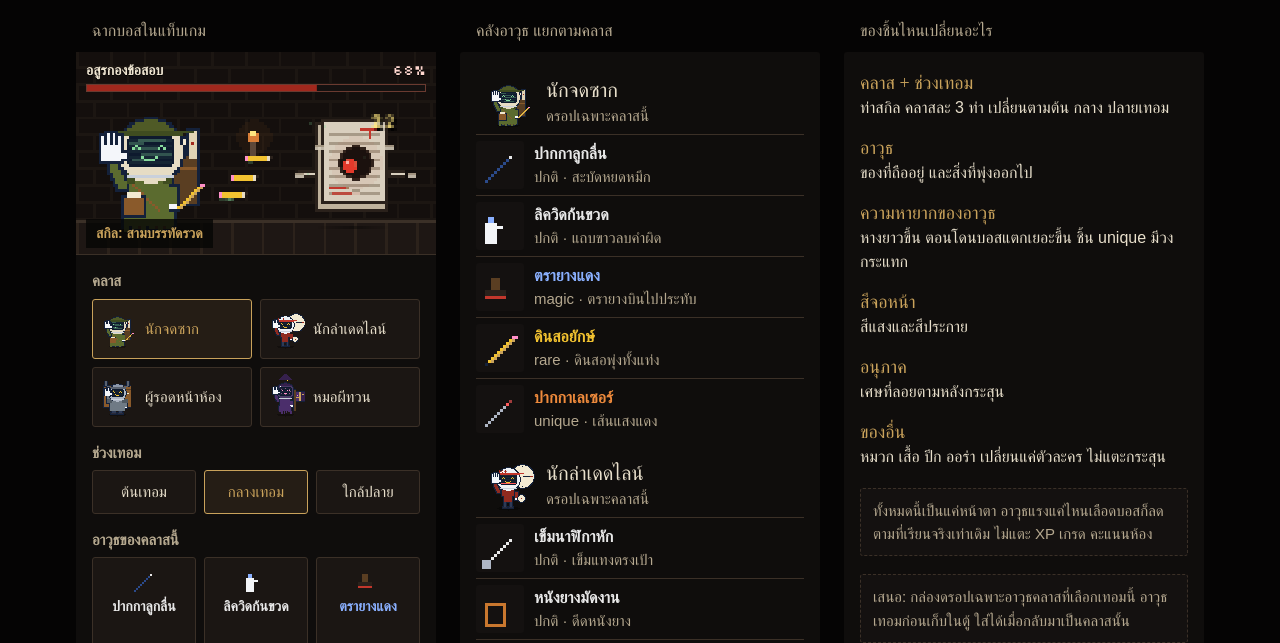
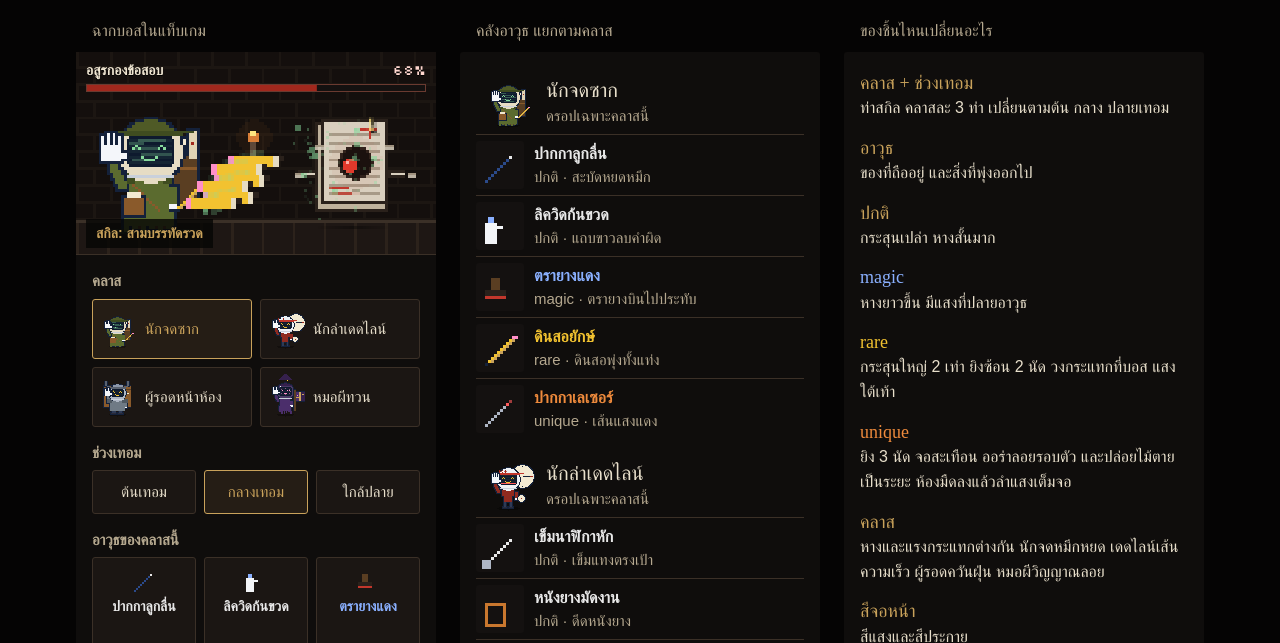
Before and after one commit to jimmyrealxi/Lecturelich, a website: page docs/mockups/b10-class-skills.html in a window 1280 px wide. Shown: the part 93-736 px from the top of the page. Drawn offline with Linux system fonts and the light colour scheme; a web font is replaced by a local one.

Commit message:
mockup ไล่ระดับความอลังการตามความหายาก
- ปกติ magic rare unique ต่างกันชัด กระสุนใหญ่ขึ้น ซ้อนนัด วงกระแทก ไม้ตาย
- หางและแรงกระแทกต่างกันตามคลาส

Co-Authored-By: Claude Opus 5.5 <noreply@anthropic.com>

```diff
--- a/docs/mockups/b10-class-skills.html
+++ b/docs/mockups/b10-class-skills.html
@@ -70,7 +70,11 @@ button:focus-visible{outline:2px solid var(--bone);outline-offset:2px}
  <dl class="map">
   <dt>คลาส + ช่วงเทอม</dt><dd>ท่าสกิล คลาสละ 3 ท่า เปลี่ยนตามต้น กลาง ปลายเทอม</dd>
   <dt>อาวุธ</dt><dd>ของที่ถืออยู่ และสิ่งที่พุ่งออกไป</dd>
-  <dt>ความหายากของอาวุธ</dt><dd>หางยาวขึ้น ตอนโดนบอสแตกเยอะขึ้น ชิ้น unique มีวงกระแทก</dd>
+  <dt>ปกติ</dt><dd>กระสุนเปล่า หางสั้นมาก</dd>
+  <dt style="color:#8AB0FF">magic</dt><dd>หางยาวขึ้น มีแสงที่ปลายอาวุธ</dd>
+  <dt style="color:#F2C230">rare</dt><dd>กระสุนใหญ่ 2 เท่า ยิงซ้อน 2 นัด วงกระแทกที่บอส แสงใต้เท้า</dd>
+  <dt style="color:#EE8A3C">unique</dt><dd>ยิง 3 นัด จอสะเทือน ออร่าลอยรอบตัว และปล่อยไม้ตายเป็นระยะ ห้องมืดลงแล้วลำแสงเต็มจอ</dd>
+  <dt>คลาส</dt><dd>หางและแรงกระแทกต่างกัน นักจดหมึกหยด เดดไลน์เส้นความเร็ว ผู้รอดควันฝุ่น หมอผีวิญญาณลอย</dd>
   <dt>สีจอหน้า</dt><dd>สีแสงและสีประกาย</dd>
   <dt>อนุภาค</dt><dd>เศษที่ลอยตามหลังกระสุน</dd>
   <dt>ของอื่น</dt><dd>หมวก เสื้อ ปีก ออร่า เปลี่ยนแค่ตัวละคร ไม่แตะกระสุน</dd>
@@ -865,7 +869,15 @@ const WEAPONS = {
     { id: "sheet", name: "ชีตเก่าคืนชีพ", r: "u", shot: "แผ่นชีตเรืองแสง" },
   ],
 };
-const TRAIL = { n: 2, m: 3, r: 4, u: 6 }, BURST = { n: 3, m: 4, r: 5, u: 7 };
+// บันไดความอลังการ: ปกติ = กระสุนเปล่า → magic หาง+แสงปลายอาวุธ → rare ใหญ่ ซ้อนนัด วงกระแทก → unique สามนัด ออร่า จอสะเทือน ไม้ตาย
+const POWER = {
+  n: { rank: 0, trail: 1, mul: 0.5, scale: 1, echo: 0, flash: 0, ring: 0 },
+  m: { rank: 1, trail: 3, mul: 1, scale: 1, echo: 0, flash: 2, ring: 0 },
+  r: { rank: 2, trail: 6, mul: 1.6, scale: 2, echo: 1, flash: 4, ring: 1 },
+  u: { rank: 3, trail: 9, mul: 2.4, scale: 2, echo: 2, flash: 7, ring: 2 },
+};
+// แรงกระแทกตามคลาส: หมึกร่วงหนัก · เศษพุ่งตรงเร็ว · ฝุ่นฟุ้งช้า · วิญญาณลอยขึ้น
+const PART = { scribe: { g: 0.16, v: 1.3, up: 0.6 }, deadline: { g: 0, v: 2.6, up: 0 }, survivor: { g: -0.01, v: 0.5, up: 0.1 }, necro: { g: -0.06, v: 0.6, up: 0.3 } };
 
 // ของในมือ · (x, y) = ตำแหน่งกำมือ เอียงขึ้นขวา
 function held(S, id, x, y, f) {
@@ -953,26 +965,34 @@ function sheet() {
   if (!sheets.has(k)) sheets.set(k, buildSheet({ ...lookNow(), held: "weapon" }));
   return sheets.get(k);
 }
-const fresh = () => ({ shots: [], sparks: [], nums: [], rings: [], pops: [], hit: 0, beam: 0, lock: 0, cone: 0, rune: false });
+const fresh = () => ({ shots: [], sparks: [], nums: [], rings: [], pops: [], hit: 0, beam: 0, lock: 0, cone: 0, rune: false, flash: 0, shake: 0, fin: 0 });
 let g = fresh(), f = 0;
 const cv = $("sc"), S = cv.getContext("2d");
 
 function step() {
   f++;
   const w = WEAPONS[sel.cls][sel.w], col = glowOf(lookNow());
+  const P_ = POWER[w.r], m = PART[sel.cls];
   const impact = (n, dmg) => {
     g.hit = 4;
-    for (let i = 0; i < n && g.sparks.length < MAX; i++) { const a = R01() * 6.28, v = 0.4 + R01() * 0.9; g.sparks.push({ x: BOSS.x - 6, y: BOSS.y + R01() * 10 - 5, vx: Math.cos(a) * v, vy: Math.sin(a) * v - 0.3, life: (10 + R01() * 8) | 0, c: col }); }
+    const cnt = Math.max(1, Math.round(n * P_.mul));
+    for (let i = 0; i < cnt && g.sparks.length < MAX; i++) { const a = R01() * 6.28, v = (0.4 + R01() * 0.9) * m.v; g.sparks.push({ x: BOSS.x - 6, y: BOSS.y + R01() * 10 - 5, vx: Math.cos(a) * v, vy: Math.sin(a) * v - m.up, life: (10 + R01() * 8) | 0, c: col, g: m.g, k: sel.cls }); }
     if (R01() < 0.5 && g.nums.length < 8) g.nums.push({ x: BOSS.x + 4 + R01() * 12, y: BOSS.y - 14, life: 22, v: dmg });
   };
-  const q = { g, impact, spawn: (o) => g.shots.push({ t: 0, v: 0.07, path: "line", arc: 0, ...o }) };
+  const q = { g, impact, spawn: (o) => {
+    const base = { t: 0, v: 0.07, path: "line", arc: 0, ...o };
+    g.shots.push(base);
+    g.flash = Math.max(g.flash, P_.flash);
+    for (let i = 1; i <= P_.echo; i++) g.shots.push({ ...base, t: base.t - i * 0.13, ty: (base.ty ?? 0) + (i % 2 ? 6 : -6), dmg: 1 }); // นัดซ้อน
+  } };
   g.rune = false;
   SKILLS[sel.cls][sel.stage].tick(f, q);
   for (const s of g.shots) s.t += s.v;
   g.shots = g.shots.filter((s) => {
     if (s.t < 1) return true;
-    impact(BURST[w.r], s.dmg);
-    if (w.r === "u" && g.pops.length < 6) g.pops.push({ r: 2, life: 7 });
+    impact(8, s.dmg);
+    for (let i = 0; i < P_.ring && g.pops.length < 8; i++) g.pops.push({ r: 2 - i * 5, life: 7 + i * 2 });
+    if (P_.rank === 3) g.shake = Math.max(g.shake, 2);
     return false;
   });
   for (const r of g.rings) { r.r += 4; if (!r.hit && r.r >= BOSS.x - 6 - MZ.x) { r.hit = true; impact(6, 3); } }
@@ -980,13 +1000,17 @@ function step() {
   for (const p of g.pops) { p.r += 2; p.life--; }
   g.pops = g.pops.filter((p) => p.life > 0);
   if (sel.fx === "spark") for (const s of g.shots) if (s.t > 0 && f % 2 === 0 && g.sparks.length < MAX) { const [x, y] = pos(s, s.t); g.sparks.push({ x, y, vx: -0.3 - R01() * 0.4, vy: R01() * 0.6 - 0.3, life: 8, c: col }); }
-  for (const p of g.sparks) { p.x += p.vx; p.y += p.vy; p.vy += 0.05; p.life--; }
+  for (const p of g.sparks) { p.x += p.vx; p.y += p.vy; p.vy += p.g ?? 0.05; p.life--; }
   g.sparks = g.sparks.filter((p) => p.life > 0);
   for (const n of g.nums) { n.y -= 0.4; n.life--; }
   g.nums = g.nums.filter((n) => n.life > 0);
   if (g.hit > 0) g.hit--;
   if (g.beam > 0) g.beam--;
   if (g.cone > 0) g.cone--;
+  g.flash = Math.max(0, g.flash - 2);
+  if (g.shake > 0) g.shake--;
+  if (P_.rank === 3 && f % 46 === 0) { g.fin = 14; g.shake = 8; } // ไม้ตายของ unique
+  if (g.fin > 0) { if (g.fin % 3 === 0) { impact(8, 99); if (g.pops.length < 8) g.pops.push({ r: 3, life: 10 }); } g.fin--; }
 }
 
 function pos(s, t) {
@@ -1007,7 +1031,8 @@ function draw() {
   const b = MOVE[CLASS_ART[sel.cls].build](f % FRAMES);
   S.imageSmoothingEnabled = false;
   S.save();
-  if (g.beam > 0 && f % 2) S.translate(1, 0);
+  const P_ = POWER[w.r];
+  if ((g.beam > 0 && f % 2) || (g.shake > 0 && f % 2)) S.translate(g.shake > 4 ? 2 : 1, g.shake > 0 ? (f % 4 < 2 ? 1 : -1) : 0);
   S.globalAlpha = 1; S.drawImage(room, 0, 0);
   rect(S, 61, 29, 4, 3, "#EE8A3C", 0.9); rect(S, 62, 28 - (f % 6 < 3 ? 1 : 0), 2, 2, "#FFE680");
   const bf = f % FRAMES, by = BOSS.y + (bf % 16 < 8 ? 0 : 1);
@@ -1015,6 +1040,9 @@ function draw() {
   for (let i = 0; i < 5; i++) { const a = f * 0.07 + i * 1.26, x = BOSS.x + Math.cos(a) * 21, y = by + Math.sin(a) * 9; rect(S, x, y, 3, 2, "#D9CFBE", 0.85); rect(S, x, y, 3, 1, "#9C8E7A", 0.85); }
   if (g.hit > 0) rect(S, BOSS.x - 12, by - 15, 24, 29, "#FFFFFF", (0.35 * g.hit) / 4);
   if (g.rune) for (let a = 0; a < 6.28; a += 0.08) rect(S, 62 + Math.cos(a + f * 0.05) * 22, 63 + Math.sin(a + f * 0.05) * 3, 1, 1, col, 0.7);
+  if (g.fin > 0) rect(S, 0, 0, W, H, "#000000", 0.5); // ไม้ตาย: ห้องมืดลงให้ลำแสงเด่น
+  if (P_.rank >= 2) for (let x = -18; x <= 18; x++) rect(S, 26 + x, 63, 1, 2, col, (1 - Math.abs(x) / 19) * (P_.rank === 3 ? 0.7 : 0.35));
+  if (P_.rank === 3) for (let i = 0; i < 9; i++) { const y = 62 - ((f * 1.4 + i * 9) % 44), x = 26 + Math.sin(i * 2.1 + f * 0.1) * 17; rect(S, x, y, 1, 2, col, Math.max(0, 1 - (62 - y) / 46)); }
   S.globalAlpha = 1; S.drawImage(sheet(), bf * 64, 0, 64, 64, PBX, PBY, 64, 64);
   held(S, w.id, PBX + 41, PBY + 47 + b, f);
 
@@ -1025,14 +1053,23 @@ function draw() {
   for (const r of g.rings) for (let a = -0.9; a <= 0.9; a += 0.05) rect(S, MZ.x + Math.cos(a) * r.r, MZ.y + Math.sin(a) * r.r * 0.8, 1, 1, col, Math.max(0.15, 0.9 - r.r / 80));
   for (const s of g.shots) {
     if (s.t < 0) continue;
-    for (let k = 1; k <= TRAIL[w.r]; k++) { const [tx, ty] = pos(s, s.t - k * 0.03); rect(S, tx, ty, 2, 2, col, 0.5 - k * 0.07); }
+    for (let k = 1; k <= P_.trail; k++) {
+      const [tx, ty] = pos(s, s.t - k * 0.03), a = Math.max(0.08, 0.6 - k * 0.06);
+      if (sel.cls === "scribe") rect(S, tx, ty + k * 0.7, 2, 2, col, a); // หมึกหยดลง
+      else if (sel.cls === "deadline") rect(S, tx - 5, ty, 7, 1, col, a); // เส้นความเร็ว
+      else if (sel.cls === "survivor") circ(S, tx, ty, k > 3 ? 2 : 1, col, a * 0.6); // ควันฝุ่น
+      else rect(S, tx, ty + Math.sin(k + f * 0.6) * 2, 2, 2, col, a); // วิญญาณส่าย
+      if (P_.scale > 1) rect(S, tx, ty - 2, 2, 5, col, a * 0.35);
+    }
     if (sel.fx === "binary") for (let k = 1; k <= 3; k++) {
       const [tx, ty] = pos(s, s.t - k * 0.05), a = 0.75 - k * 0.15;
       if ((k + (f >> 2)) % 2) rect(S, tx, ty - 4, 1, 3, "#86D99B", a);
       else { rect(S, tx, ty - 4, 3, 1, "#86D99B", a); rect(S, tx, ty - 2, 3, 1, "#86D99B", a); rect(S, tx, ty - 3, 1, 1, "#86D99B", a); rect(S, tx + 2, ty - 3, 1, 1, "#86D99B", a); }
     }
     const [x, y] = pos(s, s.t);
-    bullet(S, w.id, x, y, f, col);
+    if (P_.rank === 3) circ(S, x, y, 8, col, 0.16);
+    if (P_.scale === 1) bullet(S, w.id, x, y, f, col);
+    else { S.save(); S.translate(Math.round(x), Math.round(y)); S.scale(P_.scale, P_.scale); bullet(S, w.id, 0, 0, f, col); S.restore(); }
     if (s.tag) { S.globalAlpha = 1; S.font = "8px VT323, monospace"; S.textBaseline = "top"; S.fillStyle = "#000"; S.fillText(s.tag, x - 1, y - 11); S.fillStyle = "#FFE680"; S.fillText(s.tag, x - 2, y - 12); }
   }
   if (g.lock > 0) {
@@ -1044,8 +1081,23 @@ function draw() {
     const y = MZ.y + (BOSS.y - MZ.y) * ((x - MZ.x) / (BOSS.x - 6 - MZ.x));
     rect(S, x, y - 2, 1, 5, col, 0.4); rect(S, x, y, 1, 1, "#FFFFFF");
   }
-  for (const p of g.pops) { for (let a = 0; a < 6.28; a += 0.12) rect(S, BOSS.x - 6 + Math.cos(a) * p.r, BOSS.y + Math.sin(a) * p.r, 1, 1, col, p.life / 8); }
-  for (const p of g.sparks) rect(S, p.x, p.y, 1, 1, p.c, Math.min(1, p.life / 14));
+  if (g.flash > 0) {
+    circ(S, MZ.x, MZ.y, g.flash, col, 0.45); circ(S, MZ.x, MZ.y, Math.ceil(g.flash / 2), "#FFFFFF", 0.8);
+    if (P_.rank === 3) { rect(S, MZ.x - 9, MZ.y, 19, 1, "#FFFFFF", 0.7); rect(S, MZ.x, MZ.y - 9, 1, 19, "#FFFFFF", 0.7); }
+  }
+  if (g.fin > 0) for (let x = MZ.x; x < W; x++) {
+    const y = MZ.y + (BOSS.y - MZ.y) * ((x - MZ.x) / (BOSS.x - 6 - MZ.x)) + Math.sin(x * 0.5 + f);
+    rect(S, x, y - 7, 1, 15, col, 0.35); rect(S, x, y - 4, 1, 9, col, 0.8); rect(S, x, y - 1, 1, 3, "#FFFFFF");
+  }
+  for (const p of g.pops) if (p.r > 0) { for (let a = 0; a < 6.28; a += 0.12) rect(S, BOSS.x - 6 + Math.cos(a) * p.r, BOSS.y + Math.sin(a) * p.r, 1, 1, col, p.life / 8); }
+  for (const p of g.sparks) {
+    const a = Math.min(1, p.life / 14);
+    if (p.k === "scribe") { const z = p.life > 6 ? 2 : 1; rect(S, p.x, p.y, z, z, p.c, a); }
+    else if (p.k === "deadline") { rect(S, p.x - 1, p.y, 4, 1, "#FFFFFF", a); rect(S, p.x + 3, p.y, 1, 1, p.c, a); }
+    else if (p.k === "survivor") circ(S, p.x, p.y, p.life > 9 ? 1 : 2, p.c, a * 0.4);
+    else if (p.k === "necro") rect(S, p.x + Math.sin(p.life * 0.7), p.y, 1, 3, p.c, a);
+    else rect(S, p.x, p.y, 1, 1, p.c, a);
+  }
   S.font = "8px VT323, monospace"; S.textBaseline = "top";
   for (const n of g.nums) { S.globalAlpha = Math.min(1, n.life / 10); S.fillStyle = "#000"; S.fillText(String(n.v), n.x + 1, n.y + 1); S.fillStyle = "#FFE680"; S.fillText(String(n.v), n.x, n.y); }
   S.restore();
@@ -1087,7 +1139,7 @@ function sync() {
   if (builtFor !== sel.cls) buildWeapons();
   refs.forEach((r) => r()); refWeapon();
   const sk = SKILLS[sel.cls][sel.stage], k = CLASSES.find((x) => x.id === sel.cls), w = WEAPONS[sel.cls][sel.w];
-  $("sk").textContent = `สกิล: ${sk.name}`;
+  $("sk").textContent = `สกิล: ${sk.name}${w.r === "u" ? " + ไม้ตาย" : ""}`;
   cv.setAttribute("aria-label", `${k.name} ใช้${sk.name} ด้วย${w.name} ใส่บอส`);
   g = fresh(); f = 0;
   if (reduced) { for (let i = 0; i < 60; i++) step(); draw(); }
```
